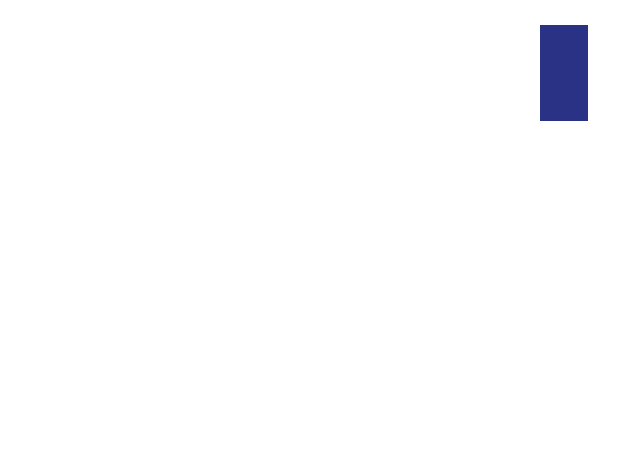
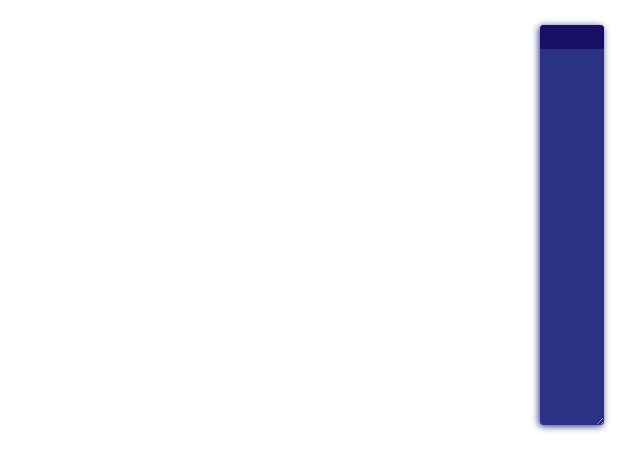
Before and after one commit to timmalstead/realchemy, a React app: page / in a window 1280 px wide. Shown: the top 470 px of the page, without its empty margins (640-1280 px from the left). Built offline with nearby package versions, Linux system fonts and the light colour scheme.

Commit message:
abstracted out logic to a nice hook, resizeable, now to concentrate on hooking up drawing logic

```diff
--- a/src/App.tsx
+++ b/src/App.tsx
@@ -1,8 +1,7 @@
 import React, { FC, ReactElement, useState, useRef } from "react"
-// import Draggable from "./components/Draggable"
 import Toolbar from "./components/Toolbar"
 import Canvas from "./components/Canvas"
-import useCanvasLogic from "./useCanvasLogic"
+import useCanvasLogic from "./hooks/useCanvasLogic"
 import GlobalStyle from "./globalStyle"
 
 //do dynamic import of toolbar mobile or full size based on environment?
@@ -16,9 +15,7 @@
 
   return (
     <>
-      {/* <Draggable> */}
       <Toolbar />
-      {/* </Draggable> */}
       <Canvas canvasRef={canvasRef} width={innerWidth} height={innerHeight} />
       <GlobalStyle />
     </>
--- a/src/Components/Toolbar/index.tsx
+++ b/src/Components/Toolbar/index.tsx
@@ -1,76 +1,32 @@
-import React, { FC, ReactElement, useState, useRef } from "react"
-import { coords, positionParams } from "../../types/objects"
-import { Tools } from "./style"
+import React, { FC, ReactElement } from "react"
+import { coords } from "../../types/objects"
+import useDrag from "../../hooks/useDrag"
+import { Tools, ToolHeader } from "./style"
 
 const startingPosition: coords = { x: window.innerWidth - 100, y: 25 }
 
 const Toolbar: FC = (): ReactElement => {
-  const savedPosition = useRef<positionParams | null>(null)
-  const [dragInfo, setDragInfo] = useState<positionParams>({
-    isDragging: false,
-    origin: { x: 0, y: 0 },
-    translation: startingPosition,
-    lastTranslation: startingPosition,
-  })
-
-  const handleMouseDown = ({ clientX, clientY }: MouseEvent): void => {
-    let [translation, lastTranslation]: coords[] = [
-      startingPosition,
-      startingPosition,
-    ]
-    if (savedPosition.current) {
-      translation = savedPosition.current.translation
-      lastTranslation = savedPosition.current.lastTranslation
-    }
-    setDragInfo({
-      isDragging: true,
-      origin: { x: clientX, y: clientY },
-      translation,
-      lastTranslation,
-    })
-  }
-
-  const handleMouseMove = ({ clientX, clientY }: MouseEvent): void => {
-    if (dragInfo.isDragging) {
-      const { origin, lastTranslation } = dragInfo
-      setDragInfo({
-        ...dragInfo,
-        translation: {
-          x: Math.abs(clientX - origin.x + lastTranslation.x),
-          y: Math.abs(clientY - origin.y + lastTranslation.y),
-        },
-      })
-    }
-  }
-
-  const handleMouseUp = (): void => {
-    if (dragInfo.isDragging) {
-      const { translation } = dragInfo
-      const newPositionData = {
-        ...dragInfo,
-        isDragging: false,
-        lastTranslation: { x: translation.x, y: translation.y },
-      }
-
-      setDragInfo(newPositionData)
-      savedPosition.current = newPositionData
-    }
-  }
-
-  const toolbarPosition = {
-    left: `${dragInfo.translation.x}px`,
-    top: `${dragInfo.translation.y}px`,
-  }
+  const {
+    dragInfo,
+    toolbarPosition,
+    handleMouseDown,
+    handleMouseMove,
+    handleMouseUp,
+  } = useDrag(startingPosition)
 
   return (
-    <Tools
-      onMouseDown={e => handleMouseDown(e)}
-      onMouseMove={e => handleMouseMove(e)}
-      onMouseLeave={e => handleMouseMove(e)}
-      onMouseUp={handleMouseUp}
-      isDragging={dragInfo.isDragging}
-      style={toolbarPosition}
-    />
+    <Tools style={toolbarPosition}>
+      <ToolHeader // @ts-ignore
+        onMouseDown={e => handleMouseDown(e)}
+        // @ts-ignore
+        onMouseMove={e => handleMouseMove(e)}
+        // @ts-ignore
+        onMouseLeave={e => handleMouseMove(e)}
+        onMouseUp={handleMouseUp}
+        // @ts-ignore
+        isDragging={dragInfo.isDragging}
+      ></ToolHeader>
+    </Tools>
   )
 }
 
--- a/src/Components/Toolbar/style.ts
+++ b/src/Components/Toolbar/style.ts
@@ -1,13 +1,25 @@
 import styled from "styled-components"
 import colorTheme from "../../colors"
 
+const { main, dark } = colorTheme
+
 const Tools = styled.main`
-  width: 3em;
-  height: 6em;
+  width: 4em;
+  height: 25em;
   position: absolute;
   z-index: 1;
-  background-color: ${colorTheme.main};
+  border-radius: 0.25em;
+  overflow: hidden;
+  background-color: ${main};
+  box-shadow: -0.075em 0.075em 0.45em ${main};
+  resize: both;
+  object-fit: contain;
+`
+const ToolHeader = styled.header`
+  width: 100%;
+  height: 1.5em;
+  background-color: ${dark};
   cursor: ${props => (props.isDragging ? "grabbing" : "grab")};
 `
 
-export { Tools }
+export { Tools, ToolHeader }
--- a/src/colors.ts
+++ b/src/colors.ts
@@ -5,12 +5,14 @@
 const colorHash: { [environment: string]: colorPack } = {
   iOS: {
     main: "red",
+    dark: "yellow",
     text: "white",
     contrastLight: "black",
     contrastDark: "pink",
   },
   browser: {
     main: "#293284",
+    dark: "#180f64",
     text: "white",
     contrastLight: "black",
     contrastDark: "pink",
--- a/src/useCanvasLogic/index.ts
+++ b/src/hooks/useCanvasLogic/index.ts
@@ -1,6 +1,6 @@
 import { useEffect } from "react"
-import { canvasLogic } from "../types/props"
-import { coords } from "../types/objects"
+import { canvasLogic } from "../../types/props"
+import { coords } from "../../types/objects"
 
 //#region other drawing logic
 // #region drawing
--- /dev/null
+++ b/src/hooks/useDrag.ts
@@ -0,0 +1,71 @@
+import { useState, useRef } from "react"
+import { coords, positionParams } from "../types/objects"
+
+const useDrag = (startingPosition: coords) => {
+  const savedPosition = useRef<positionParams | null>(null)
+  const [dragInfo, setDragInfo] = useState<positionParams>({
+    isDragging: false,
+    origin: { x: 0, y: 0 },
+    translation: startingPosition,
+    lastTranslation: startingPosition,
+  })
+
+  const handleMouseDown = ({ clientX, clientY }: MouseEvent): void => {
+    let [translation, lastTranslation]: coords[] = [
+      startingPosition,
+      startingPosition,
+    ]
+    if (savedPosition.current) {
+      translation = savedPosition.current.translation
+      lastTranslation = savedPosition.current.lastTranslation
+    }
+    setDragInfo({
+      isDragging: true,
+      origin: { x: clientX, y: clientY },
+      translation,
+      lastTranslation,
+    })
+  }
+
+  const handleMouseMove = ({ clientX, clientY }: MouseEvent): void => {
+    if (dragInfo.isDragging) {
+      const { origin, lastTranslation } = dragInfo
+      setDragInfo({
+        ...dragInfo,
+        translation: {
+          x: Math.abs(clientX - origin.x + lastTranslation.x),
+          y: Math.abs(clientY - origin.y + lastTranslation.y),
+        },
+      })
+    }
+  }
+
+  const handleMouseUp = (): void => {
+    if (dragInfo.isDragging) {
+      const { translation } = dragInfo
+      const newPositionData = {
+        ...dragInfo,
+        isDragging: false,
+        lastTranslation: { x: translation.x, y: translation.y },
+      }
+
+      setDragInfo(newPositionData)
+      savedPosition.current = newPositionData
+    }
+  }
+
+  const toolbarPosition = {
+    left: `${dragInfo.translation.x}px`,
+    top: `${dragInfo.translation.y}px`,
+  }
+
+  return {
+    dragInfo,
+    toolbarPosition,
+    handleMouseDown,
+    handleMouseMove,
+    handleMouseUp,
+  }
+}
+
+export default useDrag
--- a/src/types/objects.d.ts
+++ b/src/types/objects.d.ts
@@ -2,6 +2,7 @@
 
 export type colorPack = {
   main: string
+  dark: string
   text: string
   contrastLight: string
   contrastDark: string
```
Also changed, not shown: src/Components/Draggable/index.tsx (deleted, +0 -23 lines), .eslintrc.js.
